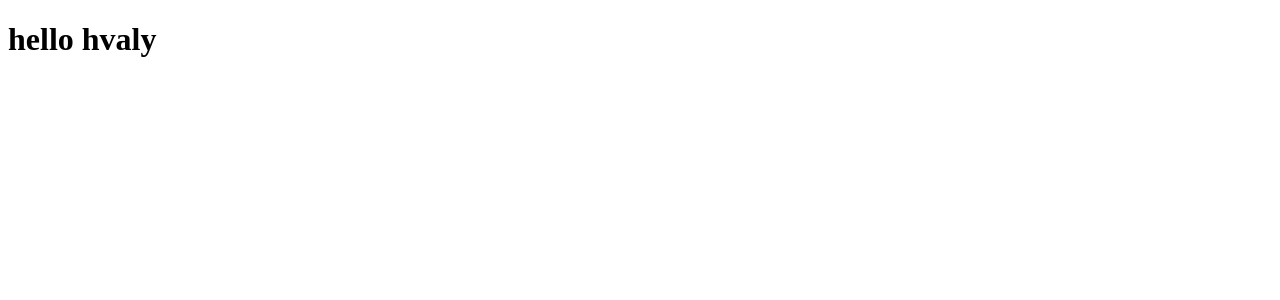
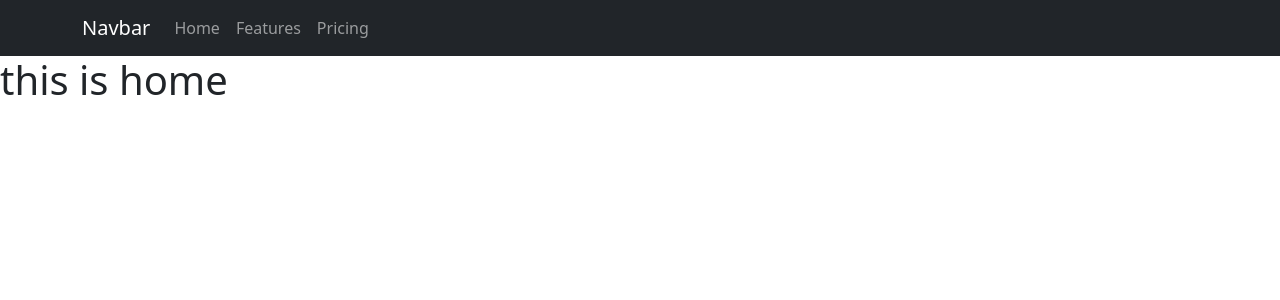
Before and after one commit to hridoykhondokar/Hvaly, a React (Create React App) app: page / in a window 1280 px wide. Shown: the top 300 px of the page. Built offline with nearby package versions, Linux system fonts and the light colour scheme.

Commit message:
add husky and react router dom

```diff
--- a/public/index.html
+++ b/public/index.html
@@ -24,7 +24,7 @@
       work correctly both with client-side routing and a non-root public URL.
       Learn how to configure a non-root public URL by running `npm run build`.
     -->
-    <title>React App</title>
+    <title>Hvaly</title>
   </head>
   <body>
     <noscript>You need to enable JavaScript to run this app.</noscript>
--- a/src/App.tsx
+++ b/src/App.tsx
@@ -1,11 +1,10 @@
 import React from 'react';
+import AppRouter from './AppRouter';
 
 function App() {
-  const Hello = '';
-  console.log(Hello);
   return (
     <div>
-      <h1>hello hvaly</h1>
+      <AppRouter />
     </div>
   );
 }
--- /dev/null
+++ b/src/AppRouter.tsx
@@ -0,0 +1,21 @@
+import React from 'react';
+import { BrowserRouter, Routes, Route } from 'react-router-dom';
+import Header from './Component/Common/Header';
+import Help from './Pages/Help/Help';
+import Home from './Pages/Home/Home';
+
+const AppRouter = () => {
+  return (
+    <>
+      <BrowserRouter>
+        <Header></Header>
+        <Routes>
+          <Route path="/*" element={<Home />} />
+          <Route path="/help" element={<Help />} />
+        </Routes>
+      </BrowserRouter>
+    </>
+  );
+};
+
+export default AppRouter;
--- /dev/null
+++ b/src/Component/Common/Header.tsx
@@ -0,0 +1,21 @@
+import React from 'react';
+import { Container, Nav, Navbar } from 'react-bootstrap';
+
+const Header = () => {
+  return (
+    <>
+      <Navbar bg="dark" variant="dark">
+        <Container>
+          <Navbar.Brand href="#home">Navbar</Navbar.Brand>
+          <Nav className="me-auto">
+            <Nav.Link href="#home">Home</Nav.Link>
+            <Nav.Link href="#features">Features</Nav.Link>
+            <Nav.Link href="#pricing">Pricing</Nav.Link>
+          </Nav>
+        </Container>
+      </Navbar>
+    </>
+  );
+};
+
+export default Header;
--- /dev/null
+++ b/src/Pages/Help/Help.tsx
@@ -0,0 +1,11 @@
+import React from 'react';
+
+const Help = () => {
+  return (
+    <div>
+      <h1>help me</h1>
+    </div>
+  );
+};
+
+export default Help;
--- /dev/null
+++ b/src/Pages/Home/Home.tsx
@@ -0,0 +1,11 @@
+import React from 'react';
+
+const Home = () => {
+  return (
+    <div>
+      <h1>this is home</h1>
+    </div>
+  );
+};
+
+export default Home;
--- a/src/index.tsx
+++ b/src/index.tsx
@@ -1,18 +1,15 @@
 import React from 'react';
-import ReactDOM from 'react-dom/client';
+import ReactDOM from 'react-dom';
 import App from './App';
-import reportWebVitals from './reportWebVitals';
+import 'bootstrap/dist/css/bootstrap.min.css';
 
-const root = ReactDOM.createRoot(
-  document.getElementById('root') as HTMLElement
-);
-root.render(
+ReactDOM.render(
   <React.StrictMode>
     <App />
-  </React.StrictMode>
+  </React.StrictMode>,
+  document.getElementById('root')
 );
 
 // If you want to start measuring performance in your app, pass a function
 // to log results (for example: reportWebVitals(console.log))
 // or send to an analytics endpoint. Learn more: https://bit.ly/CRA-vitals
-reportWebVitals();
```
Also changed, not shown: package.json (+8 -4 lines), 1 other file (tests, documents, lock files or other folders).
